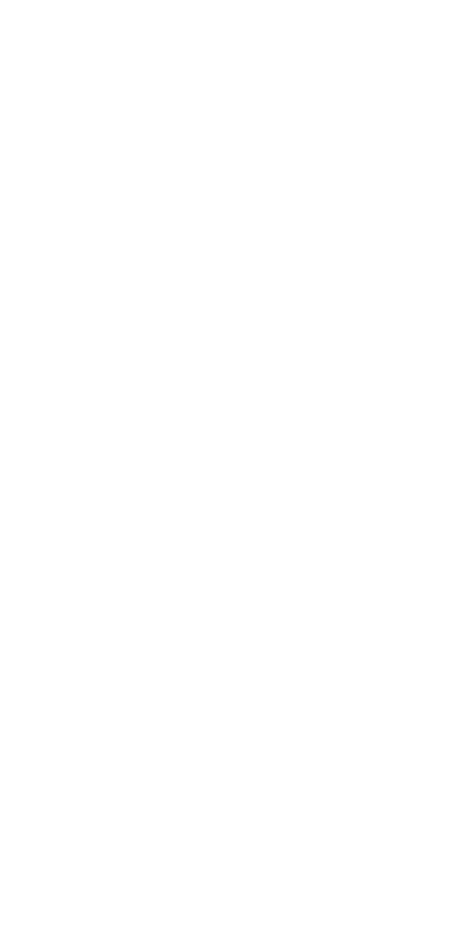
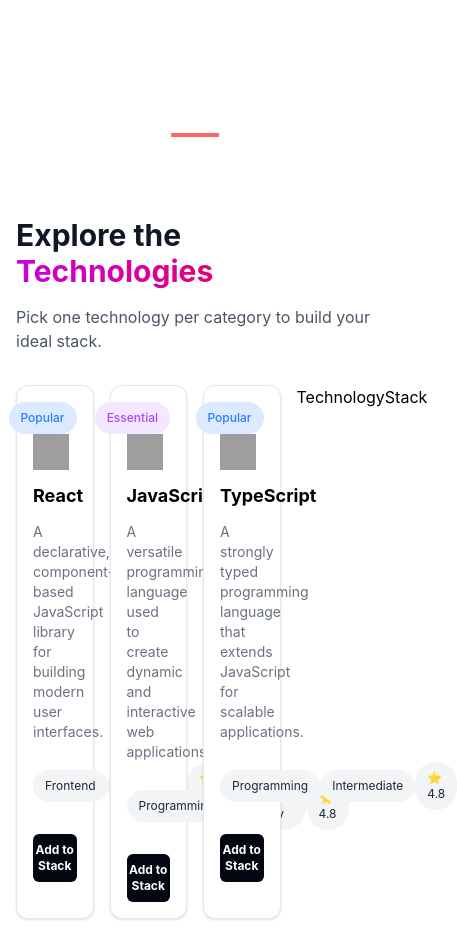
Before and after one commit to ShovonDas-Dev/Assignment5, a React (Vite) app: page / in a window 390 px wide. Shown: the part 800-1730 px from the top of the page, 457 px wide, since content can reach past the window. Before the commit the page ends 941 px from the top, so only its background shows below. Built offline with nearby package versions, Linux system fonts and the light colour scheme; grey boxes are pictures that could not be loaded.

Commit message:
UI : Added technology card

```diff
--- a/package.json
+++ b/package.json
@@ -13,6 +13,7 @@
     "@tailwindcss/vite": "^4.3.3",
     "react": "^19.2.8",
     "react-dom": "^19.2.8",
+    "react-toastify": "^11.1.0",
     "tailwindcss": "^4.3.3"
   },
   "devDependencies": {
--- a/src/App.tsx
+++ b/src/App.tsx
@@ -4,12 +4,13 @@
 import type { ITechItem } from './Type/TechItem'
 import Navber from "./Components/Navber"
 import HeroSection from './Components/HeroSection'
+import TechnologySection from './Components/TechnologySection'
+import { Suspense } from 'react'
 
 function App() {
-  const techData = async() : Promise<ITechItem> =>{
-    const fatch = await fetch("/data.json")
-    return await fatch.json()
-
+  const techData = async() : Promise<ITechItem[]> =>{
+    const response = await fetch("/data.json")
+    return await response.json()
   }
   const techPromise = techData()
 
@@ -19,6 +20,9 @@
     <>
       <Navber/>
       <HeroSection/>
+      <Suspense fallback={<div className='text-center text-2xl font-bold text-gray-900'>Loading...</div>}>
+        <TechnologySection techPromise={techPromise} />
+      </Suspense>
     </>
   )
 }
--- /dev/null
+++ b/src/Components/Card.tsx
@@ -0,0 +1,70 @@
+import React, { useState } from 'react'
+import type { ITechItem } from '../Type/TechItem';
+interface CardProps {
+    tech: ITechItem;
+
+}
+const Card = ({ tech } : CardProps ) => {
+    const [isAdded, setIsAdded] = useState(false);
+    const handleAddToStack = () => {
+        setIsAdded(true);
+
+    };
+  return (
+    <div
+          key={tech.id}
+          className="rounded-xl border border-gray-200 bg-white p-4 shadow-sm"
+        >
+          {/* Badge */}
+          <div className="flex justify-end">
+            <span
+              className={`rounded-full px-3 py-2 text-xs font-medium ${
+                tech.badge === "Popular"
+                  ? "bg-blue-100 text-blue-500"
+                  : tech.badge === "Standard"
+                    ? "bg-green-100 text-green-500"
+                    : tech.badge === "Essential"
+                      ? "bg-purple-100 text-purple-500"
+                      : "bg-orange-100 text-orange-500"
+              }`}
+            >
+              {tech.badge}
+            </span>
+          </div>
+
+          {/* Icon */}
+          <img src={tech.icon} alt={tech.name} className="h-9 w-9" />
+
+          {/* Name */}
+          <h2 className="mt-3 text-lg font-bold">{tech.name}</h2>
+
+          {/* Description */}
+          <p className="mt-1 text-sm py-2 text-wrap text-gray-500 ">
+            {tech.description}
+          </p>
+
+          {/* Info */}
+          <div className="mt-3 flex items-center justify-between text-xs">
+            <span className="bg-gray-100 text-gray-800 px-3 py-2 rounded-full hover:bg-gray-200 hover:text-gray-700 transition-colors duration-300">
+              {tech.category}
+            </span>
+            <span className="bg-gray-100 text-gray-800 px-3 py-2 rounded-full hover:bg-gray-200 hover:text-gray-700 transition-colors duration-300">
+              {tech.difficulty}
+            </span>
+            <span className="bg-gray-100 text-gray-800 px-3 py-2 rounded-full hover:bg-gray-200 hover:text-gray-700 transition-colors duration-300">
+              ⭐ {tech.rating}
+            </span>
+          </div>
+
+          {/* Button */}
+          <button
+            className={`mt-6 w-full rounded-md ${isAdded ? "bg-gray-100 border border-gray-300 text-black" : "bg-gray-950 text-white"} py-2 text-xs font-bold  transition-colors duration-300 hover:`}
+            onClick={() => handleAddToStack()}
+          >
+            {isAdded ? "Added to Stack" : "Add to Stack"}
+          </button>
+        </div>
+  )
+}
+
+export default Card
--- a/src/Components/HeroSection.tsx
+++ b/src/Components/HeroSection.tsx
@@ -11,14 +11,15 @@
 
                     <p className='text-gray-00 my-10'>Explore frontend, backend, database, and tooling options, <br /> compare them side by side, and put together the stack that fits your <br /> next project.</p>
 
+                    {/* Button */}
                     <div className="flex items-center gap-4">
-                        {/* Gradient Primary Button */}
-                        <button className="px-6 py-3 rounded-xl bg-gradient-to-r from-red-500 to-indigo-200 font-semibold text-sm shadow-sm hover:opacity-95 transition-opacity">
+
+                        <button className="px-6 py-3 rounded-xl bg-gradient-to-r from-red-500 to-indigo-200 font-semibold text-sm shadow-sm hover:opacity-95 transition-opacity cursor-pointer">
                             Explore Technologies
                         </button>
 
-                        {/* Outlined Secondary Button */}
-                        <button className="px-6 py-3 rounded-xl border border-gray-200 bg-white text-slate-600 font-medium text-sm hover:bg-gray-50 transition-colors">
+
+                        <button className="px-6 py-3 rounded-xl border border-gray-200 bg-white text-slate-600 font-medium text-sm hover:bg-gray-50 transition-colors cursor-pointer hover:shadow-md">
                             Learn More
                         </button>
                     </div>
@@ -27,6 +28,13 @@
                 <div className='mx-auto md:col-span-5 flex justify-center items-center  '>
                     <img src={banner} alt="" />
                 </div>
+
+                {/* END sign */}
+
+                <div className="flex justify-center align-center mt-10 md:mt-0 md:col-span-12">
+                    <span className="w-12 h-1  bg-red-400 "></span>
+                </div>
+
             </div>
         </div>
     )
--- /dev/null
+++ b/src/Components/TechnologyCards.tsx
@@ -0,0 +1,22 @@
+import { useState } from "react";
+import type { ITechItem } from "../Type/TechItem";
+import Card from "./Card";
+interface TechnologyCardsProps {
+  techData: ITechItem[];
+}
+const TechnologyCards = ({ techData }: TechnologyCardsProps) => {
+    const [isAdded, setIsAdded] = useState(false);
+    const handleAddToStack = () => {
+        setIsAdded(true);
+    };
+    console.log(isAdded);
+  return (
+    <div className="grid grid-cols-3 gap-4">
+      {techData.map((tech) => (
+        <Card key={tech.id} tech={tech} />
+      ))}
+    </div>
+  );
+};
+
+export default TechnologyCards;
--- /dev/null
+++ b/src/Components/TechnologySection.tsx
@@ -0,0 +1,43 @@
+import { use } from "react"
+import type { ITechItem } from "../Type/TechItem"
+import TechnologyCards from "./TechnologyCards";
+import TechnologyStack from "./TechnologyStack";
+
+interface TechnologySectionProps {
+    techPromise: Promise<ITechItem[]>;
+}
+
+const TechnologySection = ({ techPromise }: TechnologySectionProps) => {
+    console.log(techPromise);
+    const techData = use(techPromise)
+    console.log(techData);
+  return (
+    <div className='max-w-7xl mx-auto px-4 sm:px-6 lg:px-8 my-20  '>
+
+
+        {/* Technology Cards header */}
+        <div>
+            <h1 className='text-3xl font-bold text-gray-900'>Explore the <span className='bg-gradient-to-r from-fuchsia-600 to-pink-600 bg-clip-text text-transparent'>Technologies</span></h1>
+            <p className='text-gray-600 mt-4 text-l'>Pick one technology per category to build your ideal stack.</p>
+        </div>
+
+
+        {/* Technology section */}
+        <div className='grid grid-cols-12 gap-4 mt-8 justify-center '>
+            {/* Technology cards */}
+            <div className="col-span-9">
+                <TechnologyCards techData={techData} />
+            </div>
+            {/* Technology Stack */}
+            <div className="col-span-3">
+                <TechnologyStack/>
+            </div>
+        </div>
+
+
+
+      </div>
+    )
+}
+
+export default TechnologySection
--- /dev/null
+++ b/src/Components/TechnologyStack.tsx
@@ -0,0 +1,9 @@
+import React from 'react'
+
+const TechnologyStack = () => {
+  return (
+    <div>TechnologyStack</div>
+  )
+}
+
+export default TechnologyStack
```
Also changed, not shown: 1 other file (tests, documents, lock files or other folders).
